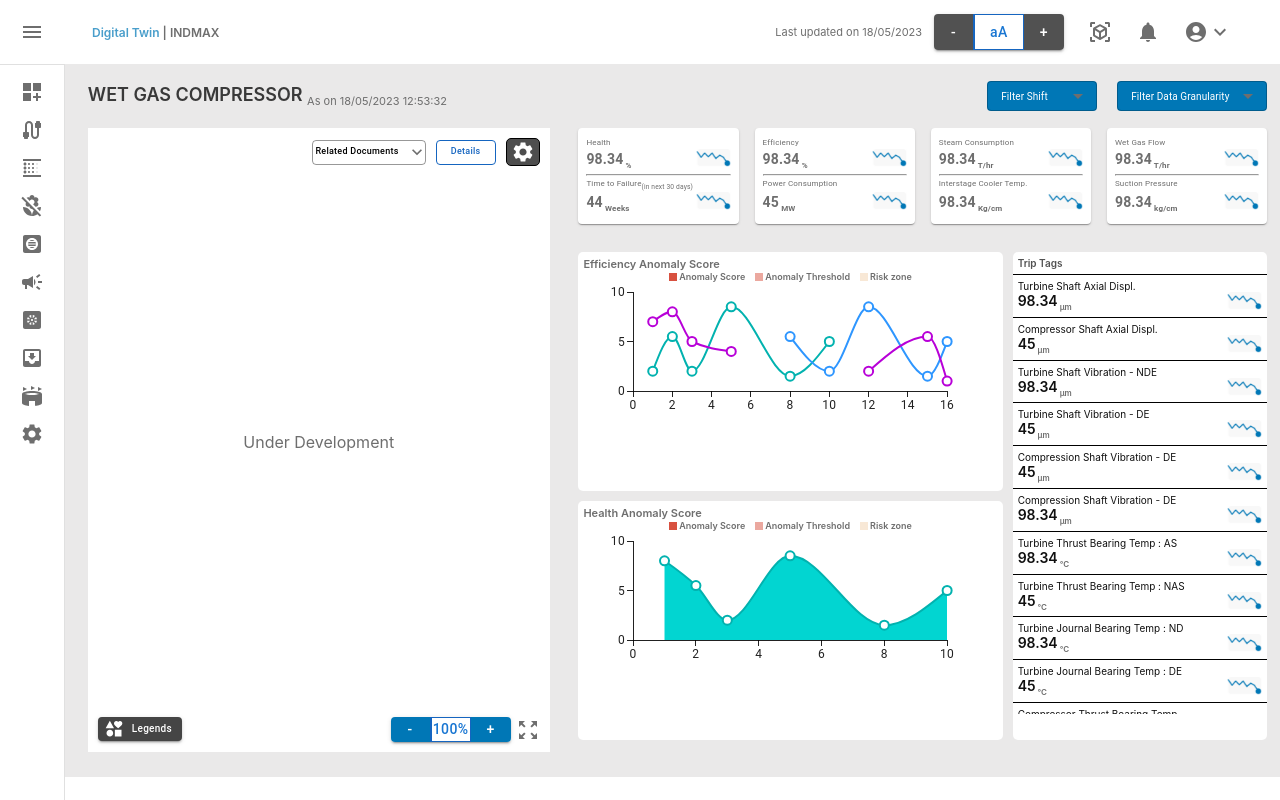
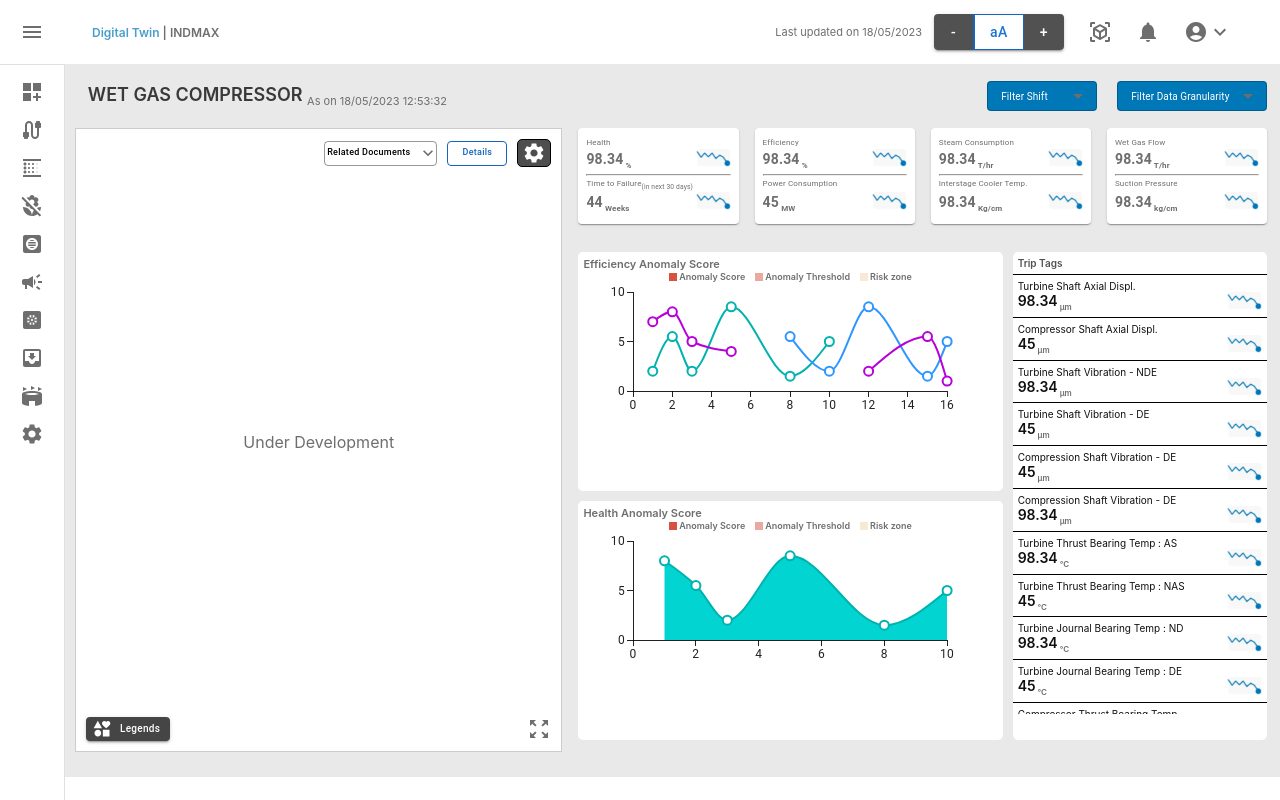
Before and after one commit to vishwajitkhanna/algo8, a React (Create React App) app: page / in a window 1280 px wide. Built offline with nearby package versions, Linux system fonts and the light colour scheme.

Commit message:
final commit

```diff
--- a/src/Components/Contmain.css
+++ b/src/Components/Contmain.css
@@ -7,16 +7,6 @@
     text-transform: capitalize;
 }
 
-.contmain-con{
-    background-color: white;
-    height: 78vh;
-    width: calc(100%-2vw);
-    margin: 0px 1vw;
-    padding: 10px;
-    display: flex;
-    flex-direction: column;
-    justify-content: space-between;
-}
 .contmain-top{
     display: flex;
     justify-content: flex-end;
--- a/src/Components/Contmain.js
+++ b/src/Components/Contmain.js
@@ -1,37 +1,9 @@
 import React from "react";
-import "./Contmain.css";
-import Button from "@mui/material/Button";
-import KeyboardArrowDownIcon from "@mui/icons-material/KeyboardArrowDown";
-import ContmainDetailBtn from "./Btn/ContmainDetailBtn";
-import ContmainSettingBtn from "./Btn/ContmainSettingBtn";
-import ContmainLegendBtn from "./Btn/ContmainLegendBtn";
-import ZoomOutMapIcon from "@mui/icons-material/ZoomOutMap";
-import ContButtonGroup from "./Contbtn";
+
+import ZoomableContainer from "./Zoom";
 
 const Contmain = () => {
-  return (
-    <div className="contmain-con">
-      <div className="contmain-top">
-        <Button
-          id="document-btn"
-          variant="outlined"
-          endIcon={<KeyboardArrowDownIcon />}
-        >
-          Related Documents
-        </Button>
-        <ContmainDetailBtn />
-        <ContmainSettingBtn />
-      </div>
-      <div className="contmain-center">Under Development</div>
-      <div className="contmain-bottom">
-        <ContmainLegendBtn />
-        <div className="contmain-bottom-right">
-          <ContButtonGroup />
-          <ZoomOutMapIcon />
-        </div>
-      </div>
-    </div>
-  );
+  return <ZoomableContainer />;
 };
 
 export default Contmain;
--- /dev/null
+++ b/src/Components/Zoom.js
@@ -0,0 +1,35 @@
+import React, { useState } from 'react';
+import './ZoomableContainer.css'; // Import your CSS file
+import "./Contmain.css";
+import Button from "@mui/material/Button";
+import KeyboardArrowDownIcon from "@mui/icons-material/KeyboardArrowDown";
+import ContmainDetailBtn from "./Btn/ContmainDetailBtn";
+import ContmainSettingBtn from "./Btn/ContmainSettingBtn";
+import ContmainLegendBtn from "./Btn/ContmainLegendBtn";
+import ZoomOutMapIcon from "@mui/icons-material/ZoomOutMap";
+
+const ZoomableContainer = () => {
+  const [isZoomed, setZoom] = useState(false);
+
+  const toggleZoom = () => {
+    setZoom(!isZoomed);
+  };
+
+  return (
+      <div className={`zoom-container ${isZoomed ? 'zoomed' : ''}`}>
+          <div className="contmain-top">
+            <Button id="document-btn" variant="outlined" endIcon={<KeyboardArrowDownIcon />}> Related Documents</Button>
+             <ContmainDetailBtn />
+             <ContmainSettingBtn />
+          </div>
+       <div className="contmain-center">Under Development</div>
+          <div className="contmain-bottom">
+              <ContmainLegendBtn />
+              <ZoomOutMapIcon onClick={toggleZoom} />
+
+        </div>
+
+    </div>
+  );
+};
+export default ZoomableContainer;
--- /dev/null
+++ b/src/Components/ZoomableContainer.css
@@ -0,0 +1,28 @@
+
+
+
+
+.zoom-container {
+    background-color: white;
+    margin: 0px 1vw;
+    overflow: hidden;
+    position: relative;
+    z-index: 1;
+    padding: 10px;
+    display: flex;
+    flex-direction: column;
+    justify-content: space-between;
+    height: 78vh;
+    width: 100%;
+
+    transition: all 0.3s ease;
+    margin: auto;
+    border: 1px solid #ccc;
+    overflow: hidden;
+    z-index: 50;
+}
+
+.zoom-container.zoomed {
+    width: 245%;
+    z-index: 2;
+}
```
